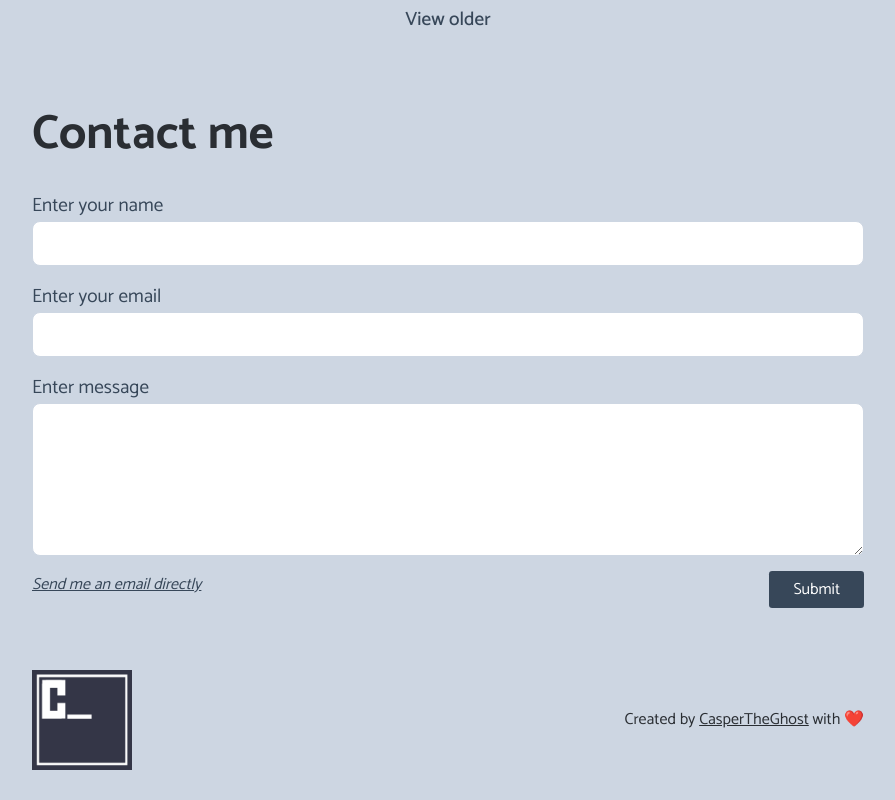
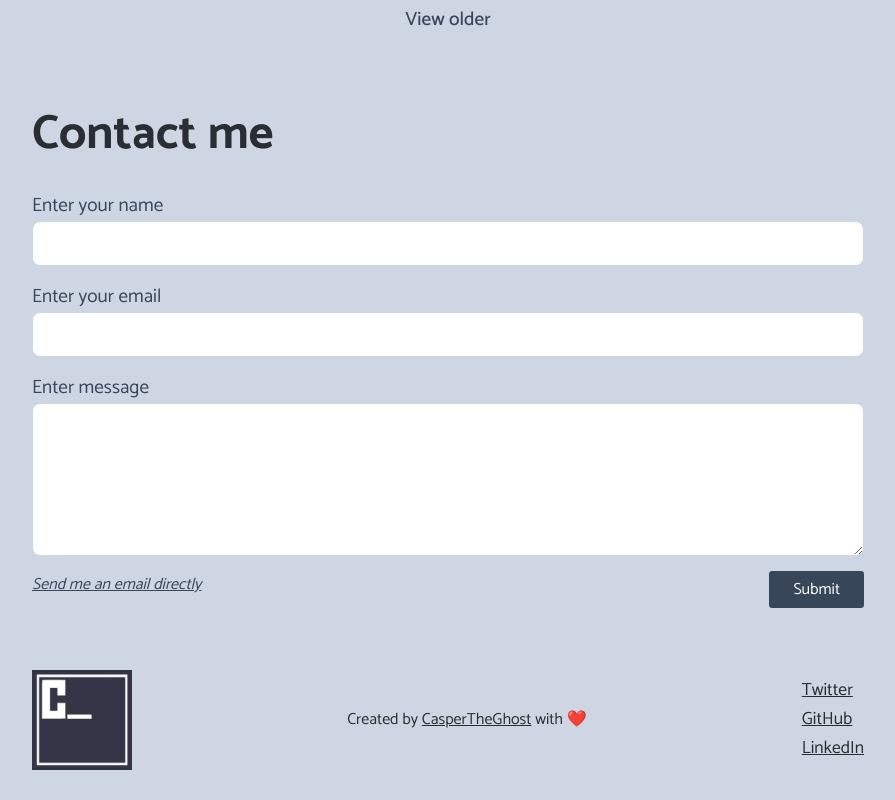
Before and after one commit to pzk3/casperiv.dev, a Next.js app: page / in a window 1280 px wide. Shown: the part 3475-4275 px from the top of the page, without its empty margins (192-1087 px from the left). Built offline with nearby package versions, Linux system fonts and the light colour scheme.

Commit message:
:tada: NEW: added links to footer

```diff
--- a/components/Footer.tsx
+++ b/components/Footer.tsx
@@ -11,6 +11,18 @@ const Footer = () => {
           <a href="https://github.com/dev-caspertheghost/caspertheghost.me">CasperTheGhost</a> with
           ❤️
         </p>
+
+        <div className="footer__links">
+          <a target="_blank" rel="noreferrer noopener" href={process.env.TWITTER_PROFILE_URL}>
+            Twitter
+          </a>
+          <a target="_blank" rel="noreferrer noopener" href={process.env.GITHUB_PROFILE_URL}>
+            GitHub
+          </a>
+          <a target="_blank" rel="noreferrer noopener" href={process.env.LINKEDIN_PROFILE_URL}>
+            LinkedIn
+          </a>
+        </div>
       </div>
     </footer>
   );
--- a/components/ProjectsSection.tsx
+++ b/components/ProjectsSection.tsx
@@ -4,7 +4,11 @@ import Project from "../interfaces/Project";
 const ProjectSection = () => {
   return (
     <section id="projects">
-      <a target="_blank" rel="noreferrer noopener" href="https://github.com/dev-caspertheghost">
+      <a
+        target="_blank"
+        rel="noreferrer noopener"
+        href={`${process.env.GITHUB_PROFILE_URL}?tab=repositories`}
+      >
         <h1 className="section__title">Projects</h1>
       </a>
 
--- a/pages/index.tsx
+++ b/pages/index.tsx
@@ -80,7 +80,7 @@ export default function Home() {
             rel="noopener noreferrer"
             target="_blank"
             className="btn btn__light btn__icon"
-            href="https://github.com/dev-caspertheghost"
+            href={process.env.GITHUB_PROFILE_URL}
           >
             <GitHubIcon />
             GitHub
@@ -89,7 +89,7 @@ export default function Home() {
             rel="noopener noreferrer"
             target="_blank"
             className="btn btn__light btn__icon"
-            href="https://twitter.com/casper124578"
+            href={process.env.TWITTER_PROFILE_URL}
           >
             <TwitterIcon />
             Twitter
@@ -98,7 +98,7 @@ export default function Home() {
             rel="noopener noreferrer"
             target="_blank"
             className="btn btn__light btn__icon"
-            href="https://www.linkedin.com/in/casper-iversen-54bbb71a4/"
+            href={process.env.LINKEDIN_PROFILE_URL}
           >
             <LinkedInIcon />
             LinkedIn
--- a/styles/footer.css
+++ b/styles/footer.css
@@ -21,6 +21,21 @@
   text-decoration: underline;
 }
 
+.footer__links {
+  display: flex;
+  flex-direction: column;
+}
+
+.footer__links a {
+  font-size: 1.1rem;
+}
+
+@media (max-width: 350px) {
+  .footer__content {
+    flex-direction: column;
+  }
+}
+
 @media (max-width: 768px) {
   .footer__icon {
     display: none;
```
Also changed, not shown: env.d.ts (+6 -3 lines), 1 other file (tests, documents, lock files or other folders).
